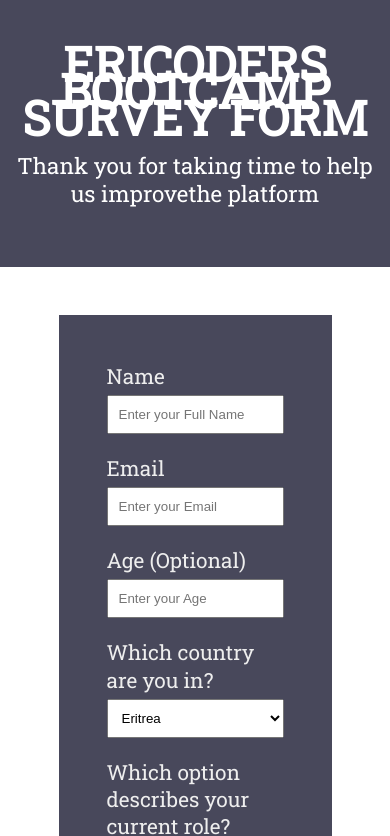
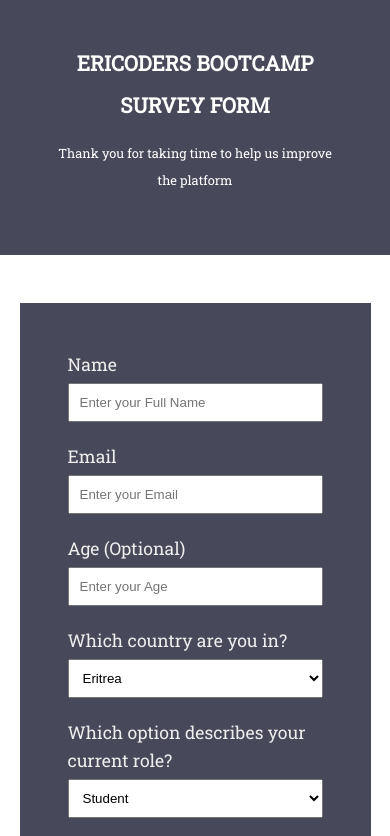
Before and after one commit to biniamtekeste/fcc-survey-form, a plain HTML site: page index.html in a window 390 px wide. Shown: the top 836 px of the page. Drawn offline with Linux system fonts and the light colour scheme.

Commit message:
Style for small screens

```diff
--- a/index.html
+++ b/index.html
@@ -36,7 +36,7 @@
         </div>
 
         <div class="input-group">
-          <label for="email-label" id="emai-label">Email </label>
+          <label for="email-label" id="email-label">Email </label>
           <input
             type="email"
             id="email"
@@ -47,11 +47,12 @@
         </div>
 
         <div class="input-group">
-          <label for="age-label" id="age-label">Age (Optional) </label>
+          <label for="age-label" id="number-label">Age (Optional) </label>
           <input
             type="number"
             class="age"
             name="age"
+            id="number"
             min="10"
             max="99"
             placeholder="Enter your Age"
@@ -294,9 +295,21 @@
           <input type="submit" value="Submit" id="submit" />
         </div>
       </form>
-      <footer class="main-footer">
-        <p>Bini Blissful &copf;2020 All Rights Reserved</p>
-      </footer>
     </div>
+
+    <footer class="main-footer">
+      <p>Bini Blissful &copf;2020 All Rights Reserved</p>
+    </footer>
+    <script src="https://cdn.freecodecamp.org/testable-projects-fcc/v1/bundle.js"></script>
+
+    <!--
+
+Hello Camper!
+
+For now, the test suite only works in Chrome! Please read the README below in the JS Editor before beginning. Feel free to delete this message once you have read it. Good luck and Happy Coding!
+
+- The freeCodeCamp Team
+
+-->
   </body>
 </html>
--- a/style.css
+++ b/style.css
@@ -100,3 +100,69 @@ form input,
 #submit:hover {
   background:#999999 ;
 }
+
+@media all and (max-width: 895px){
+
+  h1#title {
+    font-size: 2.3rem;
+
+  }
+
+.main-header p {
+  font-size: 1.2rem;
+}
+
+label {
+  font-size: 1.1rem;
+}
+
+}
+
+@media all and (max-width: 768px){
+
+h1#title {
+  font-size: 2rem;
+
+}
+
+.main-header p {
+  font-size: 1rem;
+}
+}
+
+
+@media all and (max-width: 645px){
+  h1#title span:last-child{
+    display: block;
+    margin-top: 15px;
+
+  }
+  .main-header p {
+    font-size: 0.8rem;
+  }
+
+  form {
+    width: 90%;
+  }
+  }
+
+
+  @media all and (max-width: 410px){
+    h1#title {
+      font-size: 1.3rem;
+
+    }
+
+    .main-header p span{
+      font-size: 0.8rem;
+      display: block;
+    }
+
+    .option-text {
+      font-size: 1rem;
+    }
+
+    .main-footer p{
+      font-size: 0.6rem;
+    }
+  }
```
